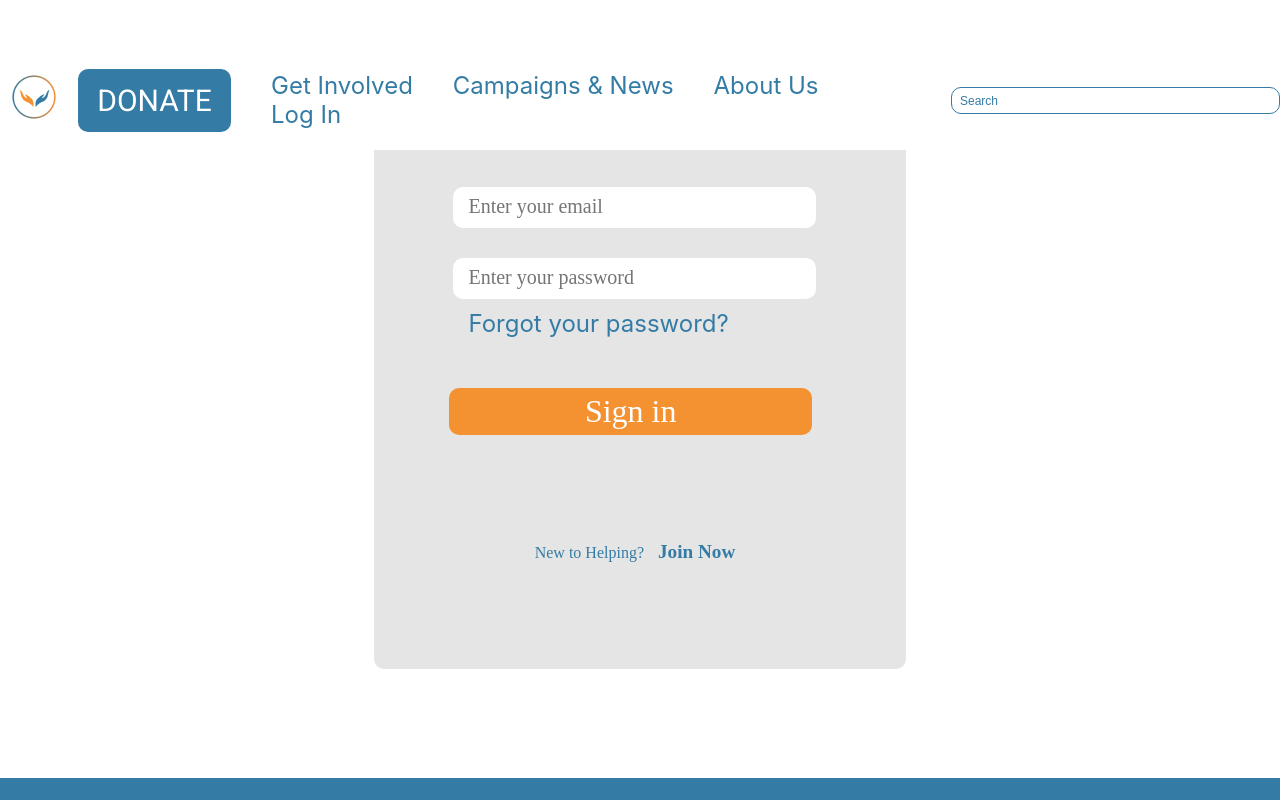
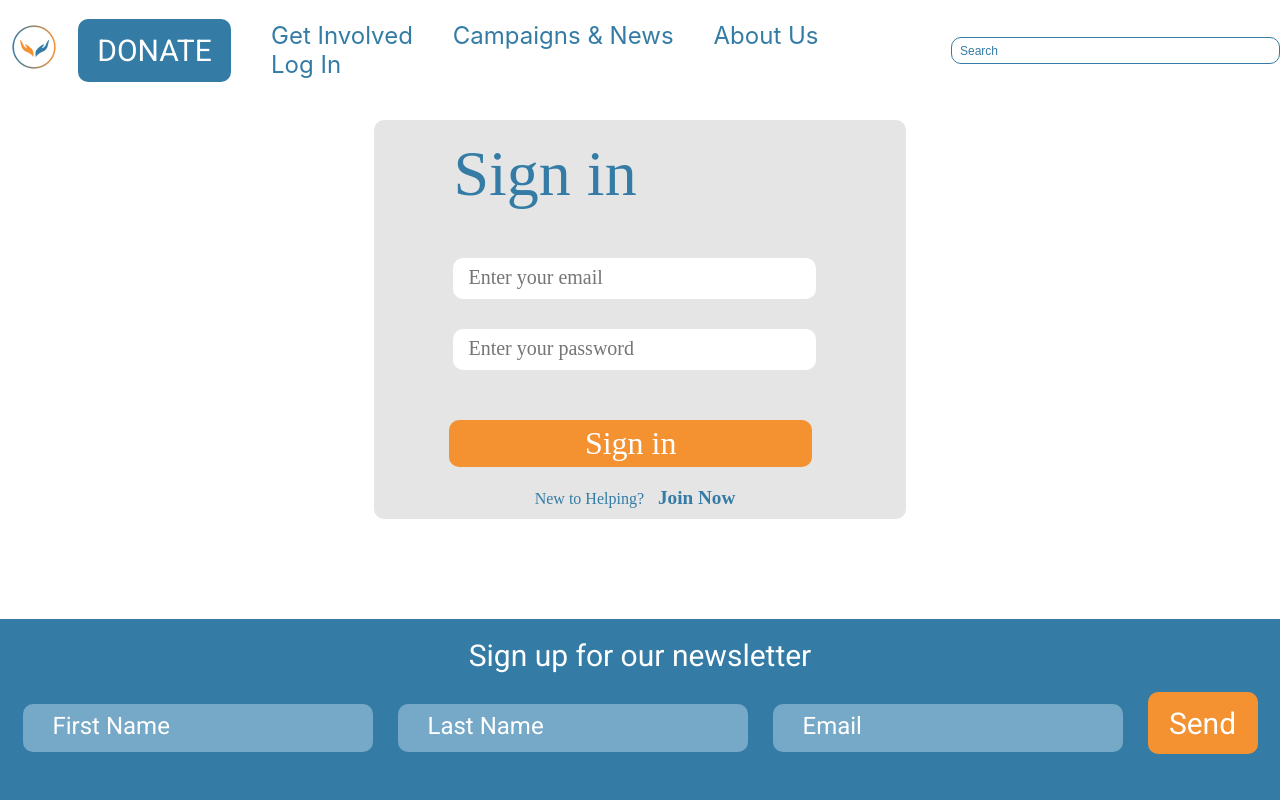
Before and after one commit to Dilekcn/charity, a React (Create React App) app: page /login in a window 1280 px wide. Shown: the top 800 px of the page. Built offline with nearby package versions, Linux system fonts and the light colour scheme.

Commit message:
fixed header and auth routes css

```diff
--- a/src/components/Auth/Login.css
+++ b/src/components/Auth/Login.css
@@ -1,11 +1,12 @@
 .sign-in {
+	position: relative;
 	display: flex;
 	flex-direction: column;
 	border-radius: 10px;
 	width: 627px;
-	height: 628px;
+	height: 90%;
 	margin: auto;
-	margin-top: 50px;
+	margin-top: 120px;
 	margin-bottom: 100px;
 }
 
@@ -41,7 +42,7 @@
 }
 
 .sign-in-SignIn {
-	margin-top: 5px;
+	margin-top: 15px;
 	margin-left: 15%;
 	font-family: Prociono;
 	font-style: normal;
@@ -136,6 +137,8 @@
 .sign-in-signUp {
 	text-align: center;
 	margin: auto;
+	margin-top: 20px;
+	margin-bottom: 10px;
 	font-family: Prociono;
 	font-style: normal;
 	font-weight: normal;
--- a/src/components/Auth/Login.js
+++ b/src/components/Auth/Login.js
@@ -55,9 +55,6 @@ const Login = ({setIsLoggedIn}) => {
 						value={password}
 						onChange={(e) => setPassword(e.target.value)}
 					/>
-					<p className="sig-in-forgot-password">
-						<a href="#pass">Forgot your password?</a>
-					</p>
 					<Link onClick={ login } className="link" to={userExist ? '/' : '/login'}>Sign in</Link>
 				</form>
 				<div className="sign-in-signUp">
--- a/src/components/Auth/SignUp.css
+++ b/src/components/Auth/SignUp.css
@@ -1,11 +1,12 @@
 .sign-up {
+	position: relative;
 	display: flex;
 	flex-direction: column;
 	border-radius: 10px;
 	width: 627px;
 	height: 628px;
 	margin: auto;
-	margin-top: 50px;
+	margin-top: 120px;
 	margin-bottom: 100px;
 }
 
--- a/src/components/Header/Header.css
+++ b/src/components/Header/Header.css
@@ -11,6 +11,7 @@
 
 #div-header {
 	position: fixed;
+	top: 0;
 	display: flex;
 	justify-content: space-around;
 	align-items: center;
```
